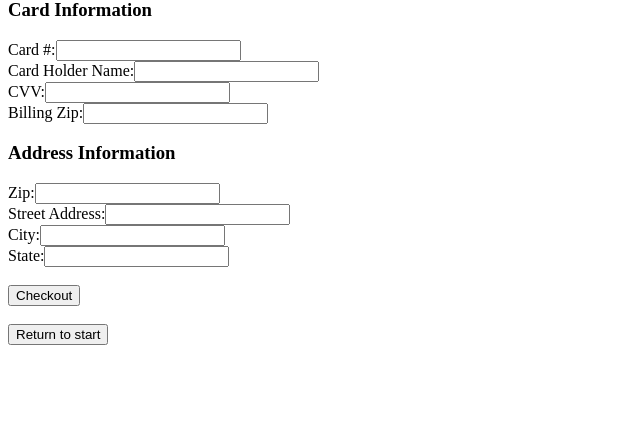
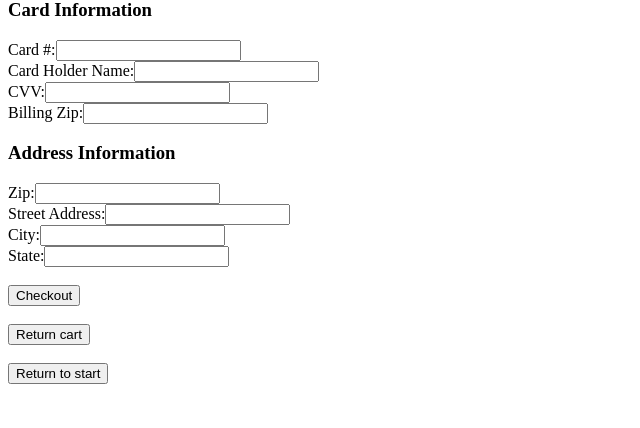
Before and after one commit to amkashyap1220/466FinalProject, a PHP site: page /checkoutpage.php in a window 1280 px wide. Shown: the part 68-496 px from the top of the page, without its empty margins (0-640 px from the left). Run offline with PHP 8.4, Linux system fonts and the light colour scheme; tables that the repository leaves empty hold one stand-in row (values such as "Sample post").

Commit message:
updated checkoutpage
added when you purchase it will then subtract the quantities from the stock

```diff
--- a/checkoutpage.php
+++ b/checkoutpage.php
@@ -15,14 +15,14 @@
         $dsn = "mysql:host=courses;dbname=z1926618";
         $pdo = new PDO($dsn, $username, $password);
 
-        # TODO Total price
+        # Total price
         $rs = $pdo->query("SELECT COST FROM CART;");
         $rows = $rs->fetchAll(PDO::FETCH_ASSOC);
         $total = 0;
         foreach ($rows as $item) {
             $total = $total + $item['COST'];
         }
-        echo "<h2>Current Total = $" . $total . "</h2>";
+        echo "<h2>Current Total = $" . $total."</h2>";
 
         #checkout
         echo '<form method="post">';
@@ -63,12 +63,35 @@
                 # this item is already in the cart!
                 echo "ERROR";
             }
+
+            # update the quantities
+            $rs = $pdo->query("SELECT * FROM CART;");
+            $rows = $rs->fetchAll(PDO::FETCH_ASSOC);
+            foreach ($rows as $item) {
+                #loop through each item in the cart and update the quantity
+                # UPDATE PRODUCTS SET QUANTITY = QUANTITY - 1 WHERE PRODUCT_NAME='NUT';
+                # UPDATE PRODUCTS SET QUANTITY = QUANTITY - $item['QUANTITY'] WHERE PRODUCT_NAME='$item['PRODUCT_NAME']';
+                #$prepared = $pdo->prepare('UPDATE PRODUCTS SET QUANTITY = QUANTITY - ? WHERE PRODUCT_NAME="?";');
+                #$prepared->execute(array($item['QUANTITY'], $item['PRODUCT_NAME']));
+
+                $pdo->exec('UPDATE PRODUCTS SET QUANTITY = QUANTITY - '.$item['QUANTITY'].' WHERE PRODUCT_NAME="'.$item['PRODUCT_NAME'].'";');
+            }
+
+            #clear the cart after a successful purchase
+            $pdo->exec('delete from CART');
         }
+
+        #cancel and go back to cart
+        echo '<br><form action="cartpage.php">';
+        echo '<input type="submit" value="Return cart" />';
+        echo '</form>';
 
         #go to home screen
         echo '<br><form action="index.php">';
         echo '<input type="submit" value="Return to start" />';
         echo '</form>';
+
+
     } catch (PDOexception $e) {
         echo "Connection to database failed: " . $e->getMessage();
     }
--- a/index.php
+++ b/index.php
@@ -56,7 +56,7 @@
                 echo "Item added successfully!";
             } else {
                 # this item is already in the cart!
-                echo "ERROR: This item is already in your cart!";
+                echo "ERROR: This item is already in your cart! Remove items from cart and add with the updated quantity please.";
             }
         }
 
```
Also changed, not shown: cartpage.php (+7 -2 lines).
